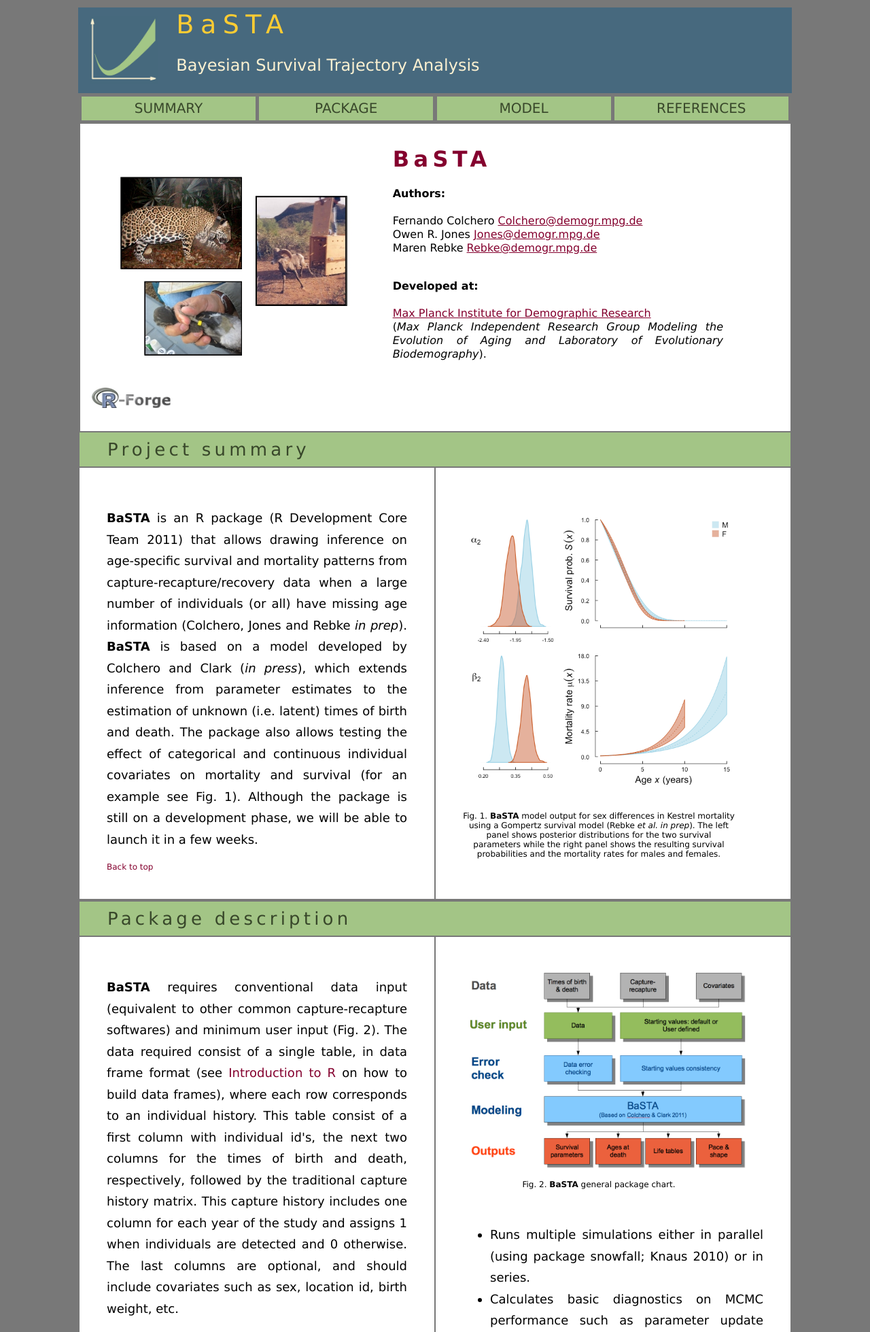
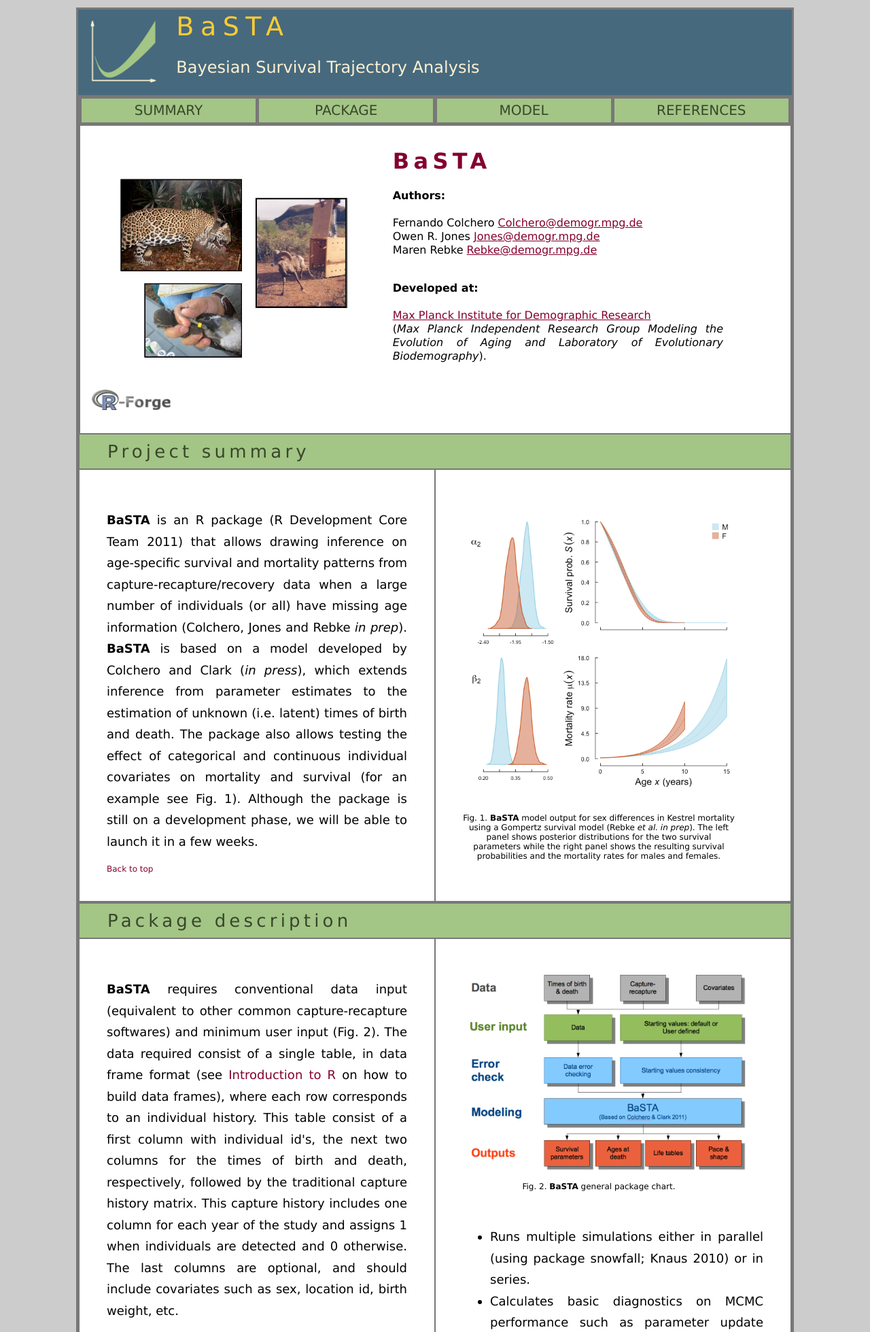
Before and after one commit to r-forge/basta, a PHP site: page / in a window 1280 px wide. Shown: the top 1959 px of the page at 68% size. Run offline with PHP 8.4, Linux system fonts and the light colour scheme.

Commit message:
minor edits
git-svn-id: svn://svn.r-forge.r-project.org/svnroot/basta@228 edb9625f-4e0d-4859-8d74-9fd3b1da38cb

```diff
--- a/www/index.php
+++ b/www/index.php
@@ -21,12 +21,14 @@ echo '<?xml version="1.0" encoding="UTF-8"?>';
     <link rel="stylesheet" type="text/css" href="bastastyle.css" />
   </head>
 
-  <body style="background:#787878">
+  <body style="background:#CCCCCC">
     <a name="top"></a>
-    <table style="vertical-align:middle;background:#787878" width="100%" height="100%">
+    <table style="vertical-align:middle;background:#CCCCCC" width="100%" height="100%">
       <tbody>
         <tr align="center">
           <td>
+            <table style="vertical-align:middle;background:#787878" width="1055px">
+              <tbody><tr align="center"><td>
             <!-- 1.- HEADER:-->
             <table style="background-color:#47697E" width="1050"  style="table-layout:fixed">
               <tbody>
```
